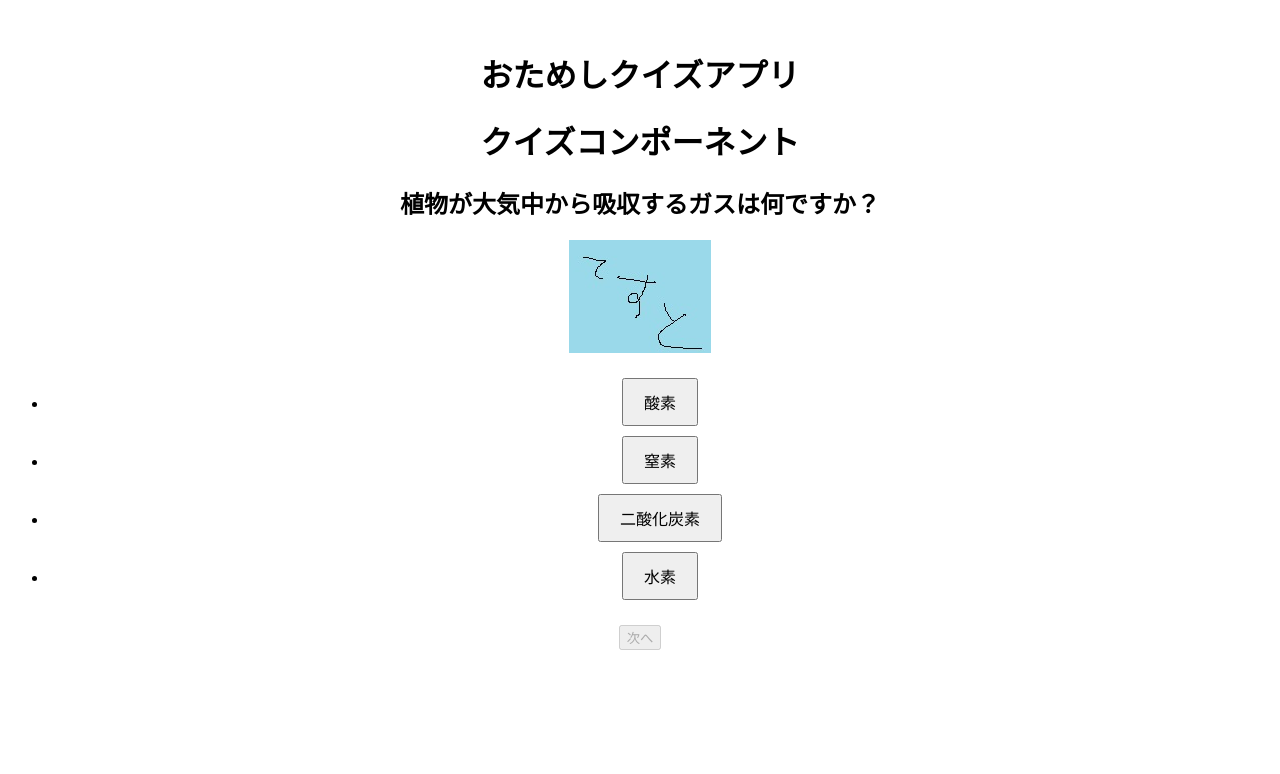
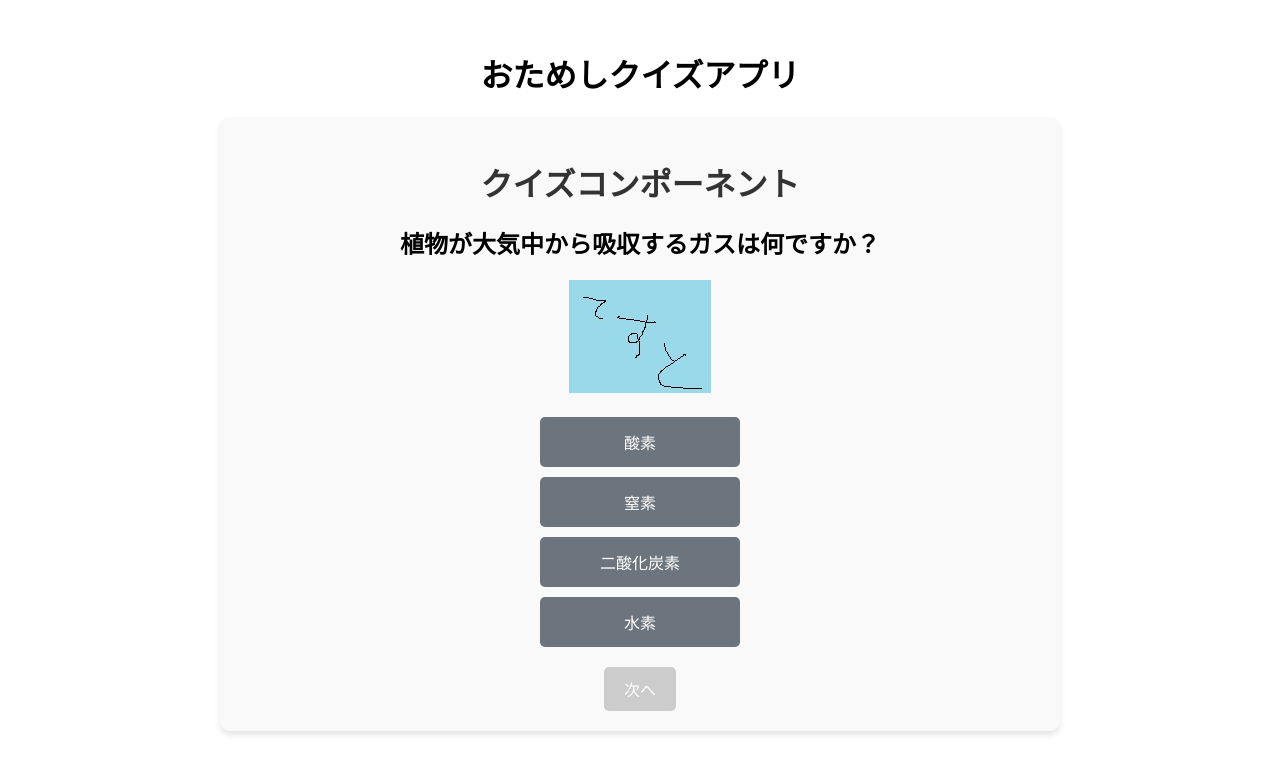
Before and after one commit to h-yajima/shikiootoro, a Vue app in the folder vue-quiz-app/: page / in a window 1280 px wide. Both pictures are taken after a click on the button "クイズを開始". Shown: the top 774 px of the page. Built offline with nearby package versions, Linux system fonts and the light colour scheme.

Commit message:
回答ボタンを修正

```diff
--- /dev/null
+++ b/vue-quiz-app/src/assets/styles/Quiz.css
@@ -0,0 +1,118 @@
+.quiz-container {
+    max-width: 800px;
+    margin: 0 auto;
+    padding: 20px;
+    background-color: #f9f9f9;
+    border-radius: 10px;
+    box-shadow: 0 4px 6px rgba(0, 0, 0, 0.1);
+    text-align: center;
+  }
+
+  .title {
+    font-size: 2rem;
+    color: #333;
+    margin-bottom: 20px;
+  }
+
+  .difficulty-section {
+    margin-bottom: 20px;
+  }
+
+  .difficulty-label {
+    font-size: 1.2rem;
+    color: #555;
+  }
+
+  .difficulty-select {
+    margin: 10px 0;
+    padding: 10px;
+    font-size: 1rem;
+    border: 1px solid #ccc;
+    border-radius: 5px;
+  }
+
+  .start-button {
+    padding: 10px 20px;
+    font-size: 1rem;
+    color: #fff;
+    background-color: #007bff;
+    border: none;
+    border-radius: 5px;
+    cursor: pointer;
+  }
+
+  .start-button:hover {
+    background-color: #0056b3;
+  }
+
+  .question-section {
+    margin-top: 20px;
+  }
+
+  .navigation {
+    margin-top: 20px;
+  }
+
+  .next-button {
+    padding: 10px 20px;
+    font-size: 1rem;
+    color: #fff;
+    background-color: #28a745;
+    border: none;
+    border-radius: 5px;
+    cursor: pointer;
+  }
+
+  .next-button:disabled {
+    background-color: #ccc;
+    cursor: not-allowed;
+  }
+
+  .result-section {
+    margin-top: 20px;
+  }
+
+  .result-title {
+    font-size: 1.5rem;
+    color: #333;
+  }
+
+  .restart-button {
+    padding: 10px 20px;
+    font-size: 1rem;
+    color: #fff;
+    background-color: #dc3545;
+    border: none;
+    border-radius: 5px;
+    cursor: pointer;
+  }
+
+  .restart-button:hover {
+    background-color: #a71d2a;
+  }
+
+  /* 答えボタンを縦に並べる */
+  .answer-options {
+    display: flex;
+    flex-direction: column; /* フレックスボックスの方向を縦に設定 */
+    align-items: center; /* ボタンを中央揃えにする */
+    gap: 10px; /* ボタン間のスペースを設定 */
+  }
+
+  .answer-button {
+    display: inline-block;
+    width: 200px; /* ボタンの幅を固定 */
+    height: 50px; /* ボタンの高さを固定 */
+    padding: 10px;
+    font-size: 1rem;
+    text-align: center;
+    color: #fff;
+    background-color: #6c757d;
+    border: none;
+    border-radius: 5px;
+    cursor: pointer;
+  }
+
+  .answer-button:hover {
+    background-color: #5a6268;
+  }
--- a/vue-quiz-app/src/components/Question.vue
+++ b/vue-quiz-app/src/components/Question.vue
@@ -1,30 +1,28 @@
 <template>
-  <div v-if="question">
-    <h2>{{ question.question }}</h2>
-    <img v-if="question.image" :src="question.image" alt="Question Image" />
-    <ul>
-      <li v-for="option in question.options" :key="option">
-        <button @click="selectAnswer(option)">{{ option }}</button>
-      </li>
-    </ul>
-  </div>
-  <div v-else>
-    <p>Loading question...</p>
+  <div class="question-container">
+    <h2 class="question-title">{{ question.question }}</h2>
+    <img :src="question.image" alt="Question Image" class="question-image" />
+    <div class="answer-options">
+      <button
+        v-for="(option, index) in question.options"
+        :key="index"
+        @click="selectAnswer(option)"
+        class="answer-button"
+      >
+        {{ option }}
+      </button>
+    </div>
   </div>
 </template>
 
 <script>
 export default {
   props: {
-    question: {
-      type: Object,
-      required: false // 必須ではないように設定
-    }
+    question: Object
   },
   methods: {
     selectAnswer(option) {
-      const isCorrect = option === this.question.answer;
-      this.$emit('answerSelected', isCorrect);
+      this.$emit('answerSelected', option === this.question.answer);
     }
   }
 };
@@ -33,21 +31,24 @@ export default {
 <style scoped>
 .question-container {
   text-align: center;
-  margin: 20px;
+  margin-top: 20px;
 }
-img {
+
+.question-title {
+  font-size: 1.5rem;
+  margin-bottom: 20px;
+}
+
+.question-image {
   max-width: 100%;
   height: auto;
+  margin-bottom: 20px;
 }
-.options {
+
+.answer-options {
   display: flex;
-  flex-direction: column;
+  flex-direction: column; /* ボタンを縦に並べる */
   align-items: center;
-}
-button {
-  margin: 5px;
-  padding: 10px 20px;
-  font-size: 16px;
-  cursor: pointer;
+  gap: 10px; /* ボタン間のスペースを設定 */
 }
 </style>
--- a/vue-quiz-app/src/components/Quiz.vue
+++ b/vue-quiz-app/src/components/Quiz.vue
@@ -1,30 +1,27 @@
 <template>
   <div class="quiz-container">
-    <h1>クイズコンポーネント</h1>
-    <div v-if="!difficultySelected">
-      <!-- 難易度選択プルダウン -->
-      <div class="difficulty-selector">
-        <label for="difficulty">難易度を選択してください:</label>
-        <select id="difficulty" v-model="selectedDifficulty">
-          <option value="easy">簡単</option>
-          <option value="medium">普通</option>
-          <option value="hard">難しい</option>
-        </select>
-        <button @click="startQuiz">クイズを開始</button>
-      </div>
+    <h1 class="title">クイズコンポーネント</h1>
+    <div v-if="!difficultySelected" class="difficulty-section">
+      <label for="difficulty" class="difficulty-label">難易度を選択してください:</label>
+      <select id="difficulty" v-model="selectedDifficulty" class="difficulty-select">
+        <option value="easy">簡単</option>
+        <option value="medium">普通</option>
+        <option value="hard">難しい</option>
+      </select>
+      <button @click="startQuiz" class="start-button">クイズを開始</button>
     </div>
-    <div v-else-if="!quizCompleted">
+    <div v-else-if="!quizCompleted" class="question-section">
       <Question
         :question="currentQuestion"
         @answerSelected="handleAnswer"
       />
       <div class="navigation">
-        <button @click="nextQuestion" :disabled="!answerSelected">次へ</button>
+        <button @click="nextQuestion" :disabled="!answerSelected" class="next-button">次へ</button>
       </div>
     </div>
-    <div v-else>
-      <h2>あなたのスコア: {{ score }} / {{ questions.length }}</h2>
-      <button @click="restartQuiz">クイズをリスタート</button>
+    <div v-else class="result-section">
+      <h2 class="result-title">あなたのスコア: {{ score }} / {{ questions.length }}</h2>
+      <button @click="restartQuiz" class="restart-button">クイズをリスタート</button>
     </div>
   </div>
 </template>
@@ -32,6 +29,7 @@
 <script>
 import Question from './Question.vue';
 import questions from '../data/questions.json';
+import '../assets/styles/Quiz.css'; // スタイルシートをインポート
 
 export default {
   name: "Quiz",
@@ -99,15 +97,3 @@ export default {
   }
 };
 </script>
-
-<style scoped>
-.quiz-container {
-  text-align: center;
-}
-.navigation {
-  margin-top: 20px;
-}
-.difficulty-selector {
-  margin-bottom: 20px;
-}
-</style>
--- a/vue-quiz-app/src/data/questions.json
+++ b/vue-quiz-app/src/data/questions.json
@@ -1,17 +1,5 @@
 {
   "questions": [
-    {
-      "question": "What is the capital of France?",
-      "image": "/images/paris.jpg",
-      "options": [
-        "Berlin",
-        "Madrid",
-        "Paris",
-        "Rome"
-      ],
-      "answer": "Paris",
-      "difficulty": "easy"
-    },
     {
       "question": "フランスの首都はどこですか？",
       "image": "/images/paris.jpg",
@@ -23,18 +11,6 @@
       ],
       "answer": "パリ",
       "difficulty": "easy"
-    },
-    {
-      "question": "Which planet is known as the Red Planet?",
-      "image": "/images/mars.jpg",
-      "options": [
-        "Earth",
-        "Mars",
-        "Jupiter",
-        "Saturn"
-      ],
-      "answer": "Mars",
-      "difficulty": "medium"
     },
     {
       "question": "赤い惑星として知られているのはどの惑星ですか？",
@@ -49,18 +25,6 @@
       "difficulty": "medium"
     },
     {
-      "question": "What is the largest mammal in the world?",
-      "image": "/images/blue_whale.jpg",
-      "options": [
-        "Elephant",
-        "Blue Whale",
-        "Giraffe",
-        "Great White Shark"
-      ],
-      "answer": "Blue Whale",
-      "difficulty": "hard"
-    },
-    {
       "question": "世界最大の哺乳類は何ですか？",
       "image": "/images/blue_whale.jpg",
       "options": [
@@ -71,18 +35,6 @@
       ],
       "answer": "シロナガスクジラ",
       "difficulty": "hard"
-    },
-    {
-      "question": "Which element has the chemical symbol 'O'?",
-      "image": "/images/oxygen.jpg",
-      "options": [
-        "Gold",
-        "Oxygen",
-        "Silver",
-        "Iron"
-      ],
-      "answer": "Oxygen",
-      "difficulty": "easy"
     },
     {
       "question": "化学記号 'O' を持つ元素は何ですか？",
@@ -97,18 +49,6 @@
       "difficulty": "easy"
     },
     {
-      "question": "What is the smallest prime number?",
-      "image": "/images/prime_number.jpg",
-      "options": [
-        "0",
-        "1",
-        "2",
-        "3"
-      ],
-      "answer": "2",
-      "difficulty": "medium"
-    },
-    {
       "question": "最小の素数は何ですか？",
       "image": "/images/prime_number.jpg",
       "options": [
@@ -119,18 +59,6 @@
       ],
       "answer": "2",
       "difficulty": "medium"
-    },
-    {
-      "question": "Who wrote 'Romeo and Juliet'?",
-      "image": "/images/shakespeare.jpg",
-      "options": [
-        "Charles Dickens",
-        "Mark Twain",
-        "William Shakespeare",
-        "Jane Austen"
-      ],
-      "answer": "William Shakespeare",
-      "difficulty": "hard"
     },
     {
       "question": "『ロミオとジュリエット』を書いたのは誰ですか？",
@@ -145,18 +73,6 @@
       "difficulty": "hard"
     },
     {
-      "question": "What is the hardest natural substance on Earth?",
-      "image": "/images/diamond.jpg",
-      "options": [
-        "Gold",
-        "Iron",
-        "Diamond",
-        "Quartz"
-      ],
-      "answer": "Diamond",
-      "difficulty": "medium"
-    },
-    {
       "question": "地球上で最も硬い天然物質は何ですか？",
       "image": "/images/diamond.jpg",
       "options": [
@@ -167,18 +83,6 @@
       ],
       "answer": "ダイヤモンド",
       "difficulty": "medium"
-    },
-    {
-      "question": "Which gas do plants absorb from the atmosphere?",
-      "image": "/images/carbon_dioxide.jpg",
-      "options": [
-        "Oxygen",
-        "Nitrogen",
-        "Carbon Dioxide",
-        "Hydrogen"
-      ],
-      "answer": "Carbon Dioxide",
-      "difficulty": "easy"
     },
     {
       "question": "植物が大気中から吸収するガスは何ですか？",
@@ -193,18 +97,6 @@
       "difficulty": "easy"
     },
     {
-      "question": "What is the main ingredient in guacamole?",
-      "image": "/images/avocado.jpg",
-      "options": [
-        "Tomato",
-        "Avocado",
-        "Onion",
-        "Pepper"
-      ],
-      "answer": "Avocado",
-      "difficulty": "medium"
-    },
-    {
       "question": "ワカモレの主な材料は何ですか？",
       "image": "/images/avocado.jpg",
       "options": [
@@ -215,18 +107,6 @@
       ],
       "answer": "アボカド",
       "difficulty": "medium"
-    },
-    {
-      "question": "Which country is known as the Land of the Rising Sun?",
-      "image": "/images/japan.jpg",
-      "options": [
-        "China",
-        "Japan",
-        "Thailand",
-        "South Korea"
-      ],
-      "answer": "Japan",
-      "difficulty": "hard"
     },
     {
       "question": "『日の出の国』として知られる国はどこですか？",
```
